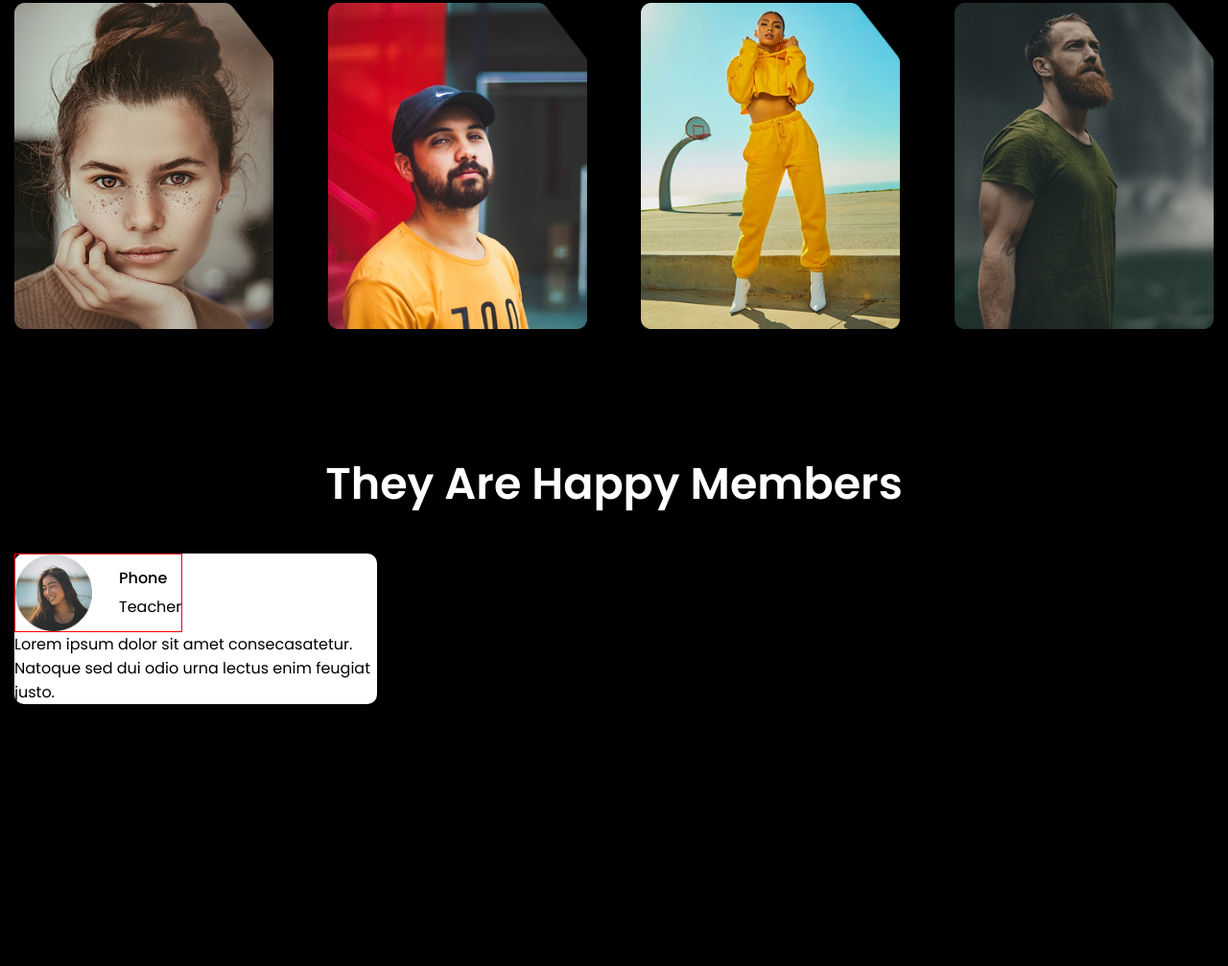
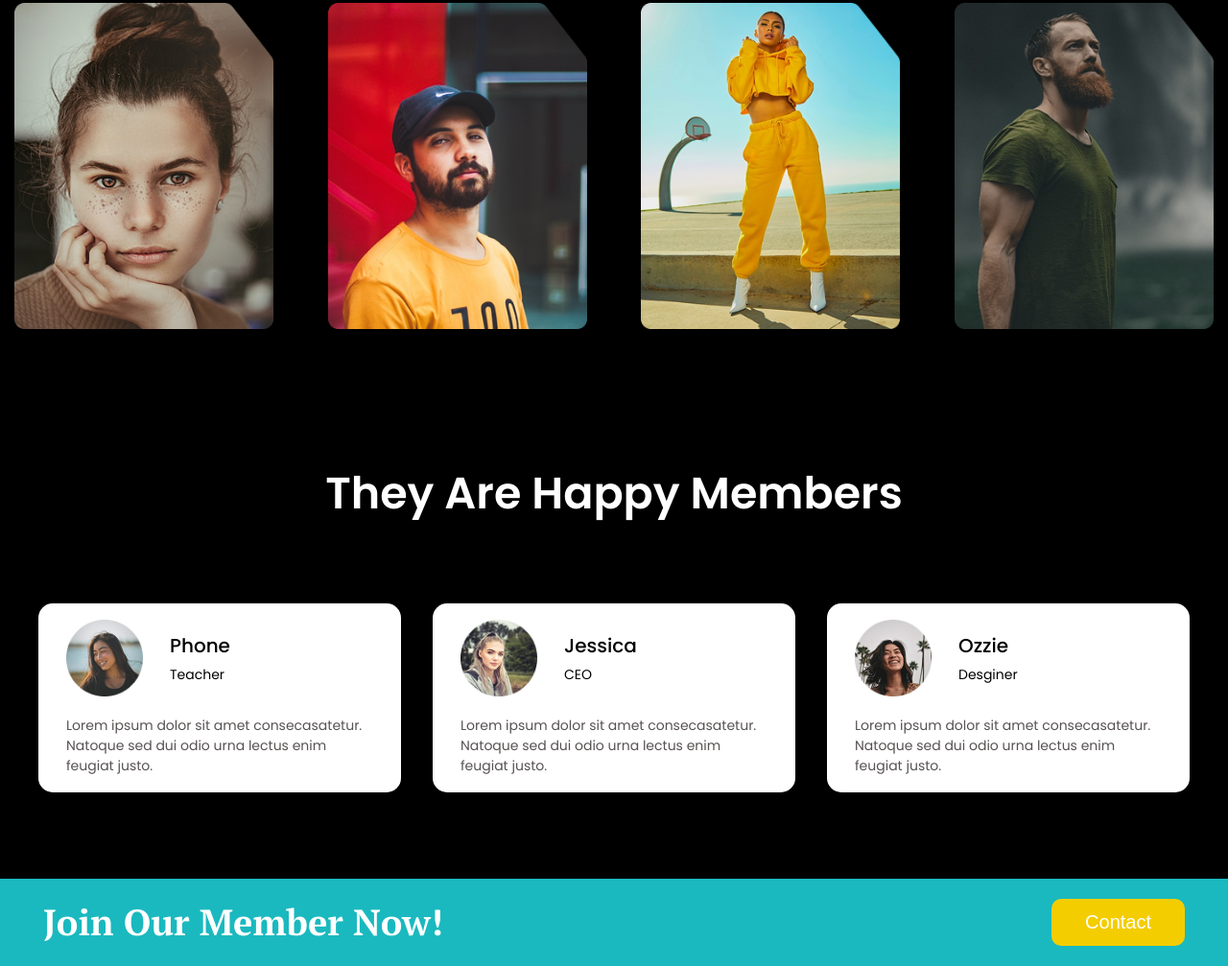
Before and after one commit to fasuyaaaPNG/can-fitness, a plain HTML site: page index.html in a window 1280 px wide. Shown: the part 2938-3945 px from the top of the page at 96% size. Before the commit the page ends 3672 px from the top, so only its background shows below. Drawn offline with Linux system fonts and the light colour scheme.

Commit message:
add footer

```diff
--- a/index.html
+++ b/index.html
@@ -178,9 +178,51 @@
                             Lorem ipsum dolor sit amet consecasatetur. Natoque sed dui odio urna lectus enim feugiat justo.
                         </div>
                     </div>
+                    <div class="boxHappyMember">
+                        <div class="profileHappyMember">
+                            <img src="./assets/profile-member/member2.png" alt="" class="fotoProfileHappyMember">
+                            <div class="identitasProfileHappyMember">
+                                <p class="namaIdentitasProfileHappyMember">
+                                    Jessica
+                                </p>
+                                <p class="keteranganIdentitasProfileHappyMember">
+                                    CEO
+                                </p>
+                            </div>
+                        </div>
+                        <div class="testiHappyMember">
+                            Lorem ipsum dolor sit amet consecasatetur. Natoque sed dui odio urna lectus enim feugiat justo.
+                        </div>
+                    </div>
+                    <div class="boxHappyMember">
+                        <div class="profileHappyMember">
+                            <img src="./assets/profile-member/member3.png" alt="" class="fotoProfileHappyMember">
+                            <div class="identitasProfileHappyMember">
+                                <p class="namaIdentitasProfileHappyMember">
+                                    Ozzie
+                                </p>
+                                <p class="keteranganIdentitasProfileHappyMember">
+                                    Desginer
+                                </p>
+                            </div>
+                        </div>
+                        <div class="testiHappyMember">
+                            Lorem ipsum dolor sit amet consecasatetur. Natoque sed dui odio urna lectus enim feugiat justo.
+                        </div>
+                    </div>
                 </div>
             </div>
         </section>
     </main>
+    <footer>
+        <div class="headerFooter">
+            <h2 class="judulHeaderFooter">
+                Join Our Member Now!
+            </h2>
+            <button class="buttonHeaderFooter">
+                Contact
+            </button>
+        </div>
+    </footer>
 </body>
 </html>
--- a/style.css
+++ b/style.css
@@ -200,6 +200,7 @@ a {
     margin-top: 100px;
     margin-left: auto;
     margin-right: auto;
+    margin-bottom: 90px;
 }
 
 .headerDesc3 {
@@ -231,7 +232,7 @@ a {
 .profileTrainer {
     display: flex;
     justify-content: space-between;
-    margin-bottom: 120px;
+    margin-bottom: 130px;
 }
 
 .namaContentProfileTrainer {
@@ -247,19 +248,31 @@ a {
     width: max-content;
     margin-left: auto;
     margin-right: auto;
+    margin-bottom: 80px;
+}
+
+.sectionBoxHappyMember {
+    display: flex;
+    justify-content: space-between;
+    width: 1200px;
+    margin-left: auto;
+    margin-right: auto;
 }
 
 .boxHappyMember {
     background-color: #FFFFFF;
-    border-radius: 10px;
+    border-radius: 15px;
     color: #000000;
-    width: 378px;
+    width: max-content;
+    padding: 17px 29px 17px 29px;
+    display: flex;
+    flex-direction: column;
+    gap: 20px;
 }
 
 .profileHappyMember {
     display: flex;
     flex-direction: row;
-    border: 1px solid red;
     width: max-content;
     align-items: center;
     gap: 28px;
@@ -279,12 +292,45 @@ a {
 
 .namaIdentitasProfileHappyMember {
     font-weight: 500;
+    font-size: 20px;
 }
 
 .keteranganIdentitasProfileHappyMember {
     font-weight: 400;
+    font-size: 14px;
 }
 
 .namaIdentitasProfileHappyMember,.keteranganIdentitasProfileHappyMember {
     margin: 0;
 }
+
+.testiHappyMember {
+    color: #585252;
+    font-size: 14px;
+    font-weight: 400;
+    width: 320px;
+}
+
+.headerFooter {
+    background-color: #1AB9BF;
+    display: flex;
+    align-items: center;
+    justify-content: space-between;
+    padding: 0 45px 0 45px;
+}
+
+.judulHeaderFooter {
+    font-family: "PT Serif", serif;
+    font-weight: 700;
+    font-size: 38px;
+    margin: 20px 0 21px 0;
+}
+
+.buttonHeaderFooter {
+    background-color: #F4CD00;
+    color: #FFFFFF;
+    border: none;
+    padding: 13px 35px 13px 35px;
+    border-radius: 10px;
+    font-size: 20px;
+}
```
Also changed, not shown: assets/profile-member/member2.png (added), assets/profile-member/member3.png (added).
